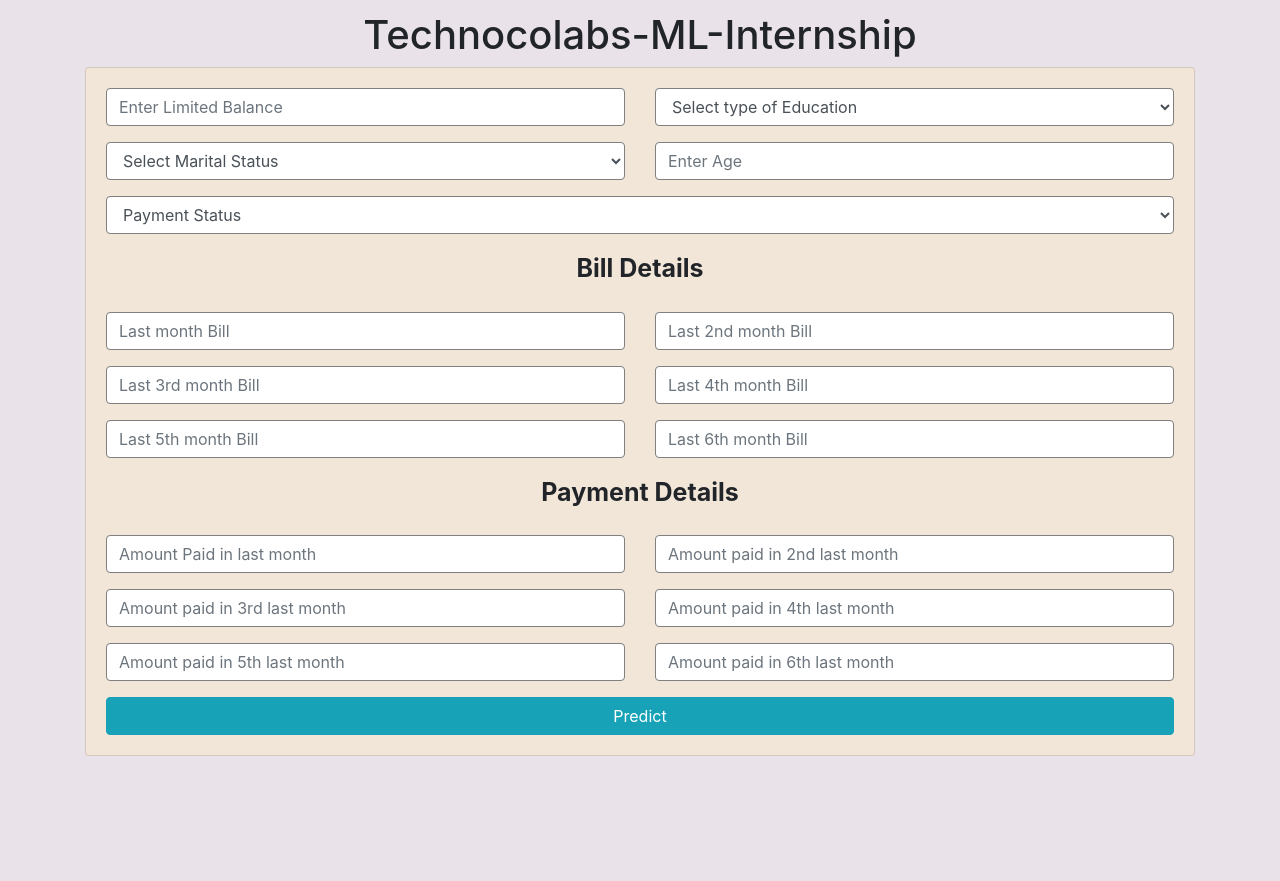
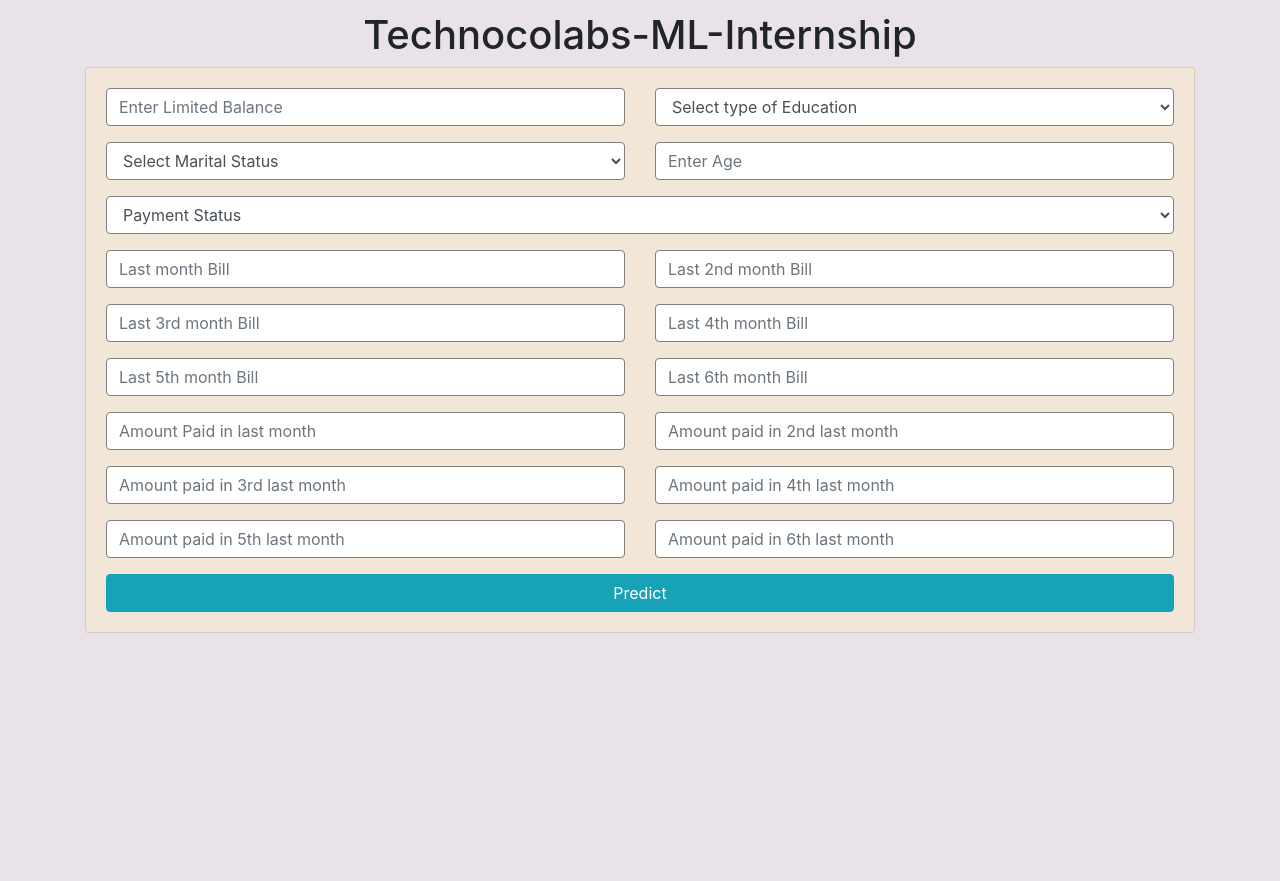
Before and after one commit to UMMEATHIYA/Technocolabs-Deployment-Link, a Flask app: page / in a window 1280 px wide. Shown: the part 62-943 px from the top of the page. After the commit the page ends 695 px from the top, so only its background shows below. Run offline with Flask 2, Linux system fonts and the light colour scheme; parts of the project's set-up code (start-up, migrations or seed data) failed here and were passed over; some libraries are stand-ins or nearby versions.

Commit message:
Update home.html

```diff
--- a/templates/home.html
+++ b/templates/home.html
@@ -145,11 +145,7 @@
                                     <option>{{ payment }}</option>
                                     {% endfor %}
                                 </select>
-                            </div>
-
-                            <center><div class="form-group">
-                                <label style="font-size: 25px;font-weight: bold;">Bill Details</label>
-                            </div></center>
+                       </div>
 
                             <div class="row">
                                 <div class="col-md-6">
@@ -193,12 +189,7 @@
                                 </div>
                             </div>
 
-
-                            <center><div class="form-group">
-                                <label style="font-size: 25px;font-weight: bold;">Payment Details</label>
-                            </div></center>
-
-                            <div class="row">
+                           <div class="row">
                                 <div class="col-md-6">
                                     <div class="form-group">
                                         <input type="text" class="form-control" name="PAY_AMT1" placeholder="Amount Paid in last month">
```
